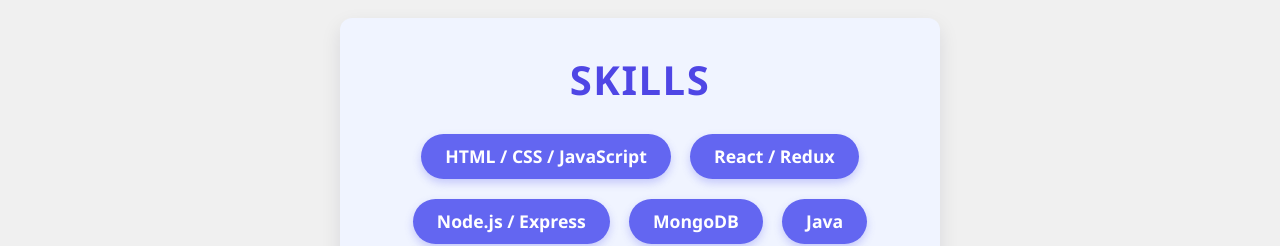
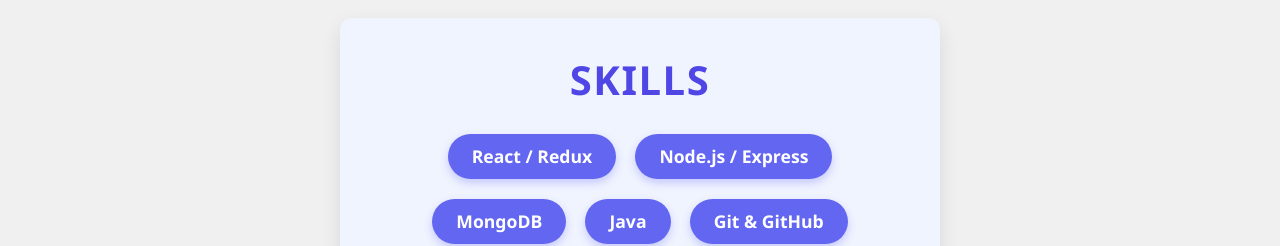
Before and after one commit to shivraj-852/my-portfolio, a React (Vite) app: page / in a window 1280 px wide. Shown: the part 1320-1566 px from the top of the page. Built offline with nearby package versions, Linux system fonts and the light colour scheme.

Commit message:
Update Skills.jsx

```diff
--- a/src/components/Skills.jsx
+++ b/src/components/Skills.jsx
@@ -6,7 +6,6 @@
     <section className="skills">
       <h2>Skills</h2>
       <ul>
-        <li>HTML / CSS / JavaScript</li>
         <li>React / Redux</li>
         <li>Node.js / Express</li>
         <li>MongoDB</li>
```
